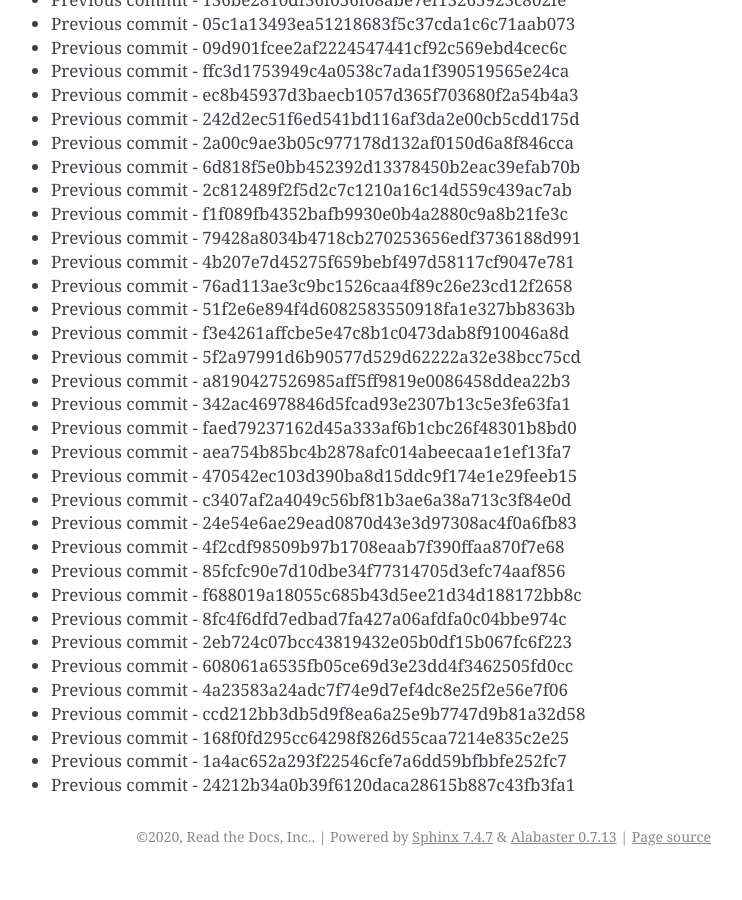
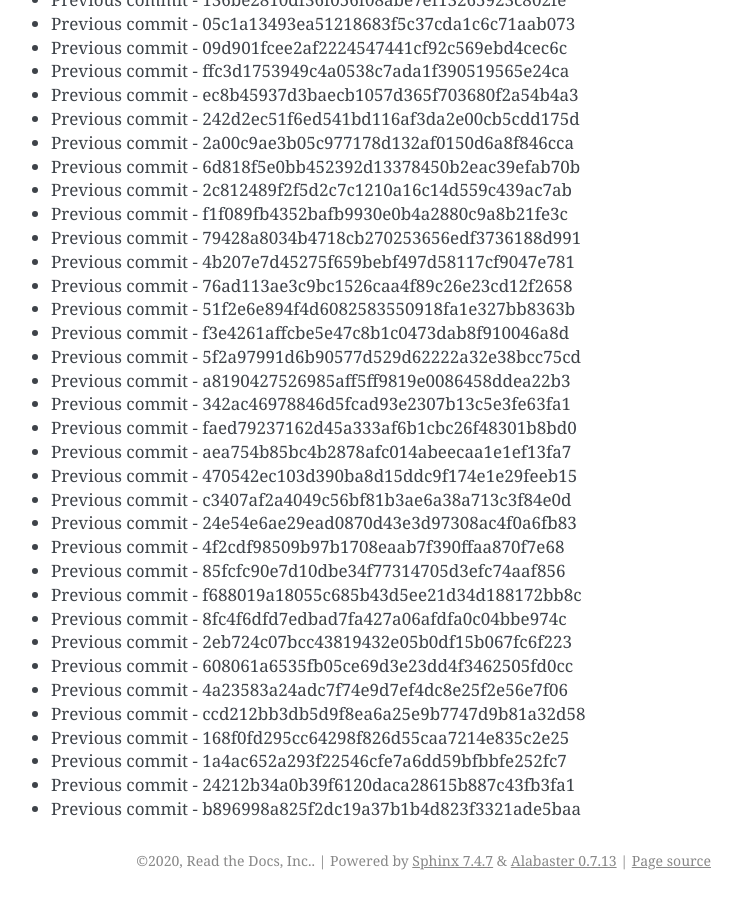
Before and after one commit to readthedocs/rtd-git-stresstest, a Sphinx documentation site: the page built from docs/updates.rst, in a window 1280 px wide and 900 px high, scrolled down 8223 px. Shown: the whole window, without its empty margins (399-1141 px from the left). Built offline with Sphinx 7.4.7, drawn with Linux system fonts in a browser that asks for light colours; before the commit the page ends 9099 px from its top, so only the background shows below that.

Commit message:
Generating commit from previous: b896998a825f2dc19a37b1b4d823f3321ade5baa

```diff
--- a/docs/updates.rst
+++ b/docs/updates.rst
@@ -377,3 +377,4 @@ It can be tested for any performance characteristics.
 * Previous commit - 168f0fd295cc64298f826d55caa7214e835c2e25
 * Previous commit - 1a4ac652a293f22546cfe7a6dd59bfbbfe252fc7
 * Previous commit - 24212b34a0b39f6120daca28615b887c43fb3fa1
+* Previous commit - b896998a825f2dc19a37b1b4d823f3321ade5baa
```
